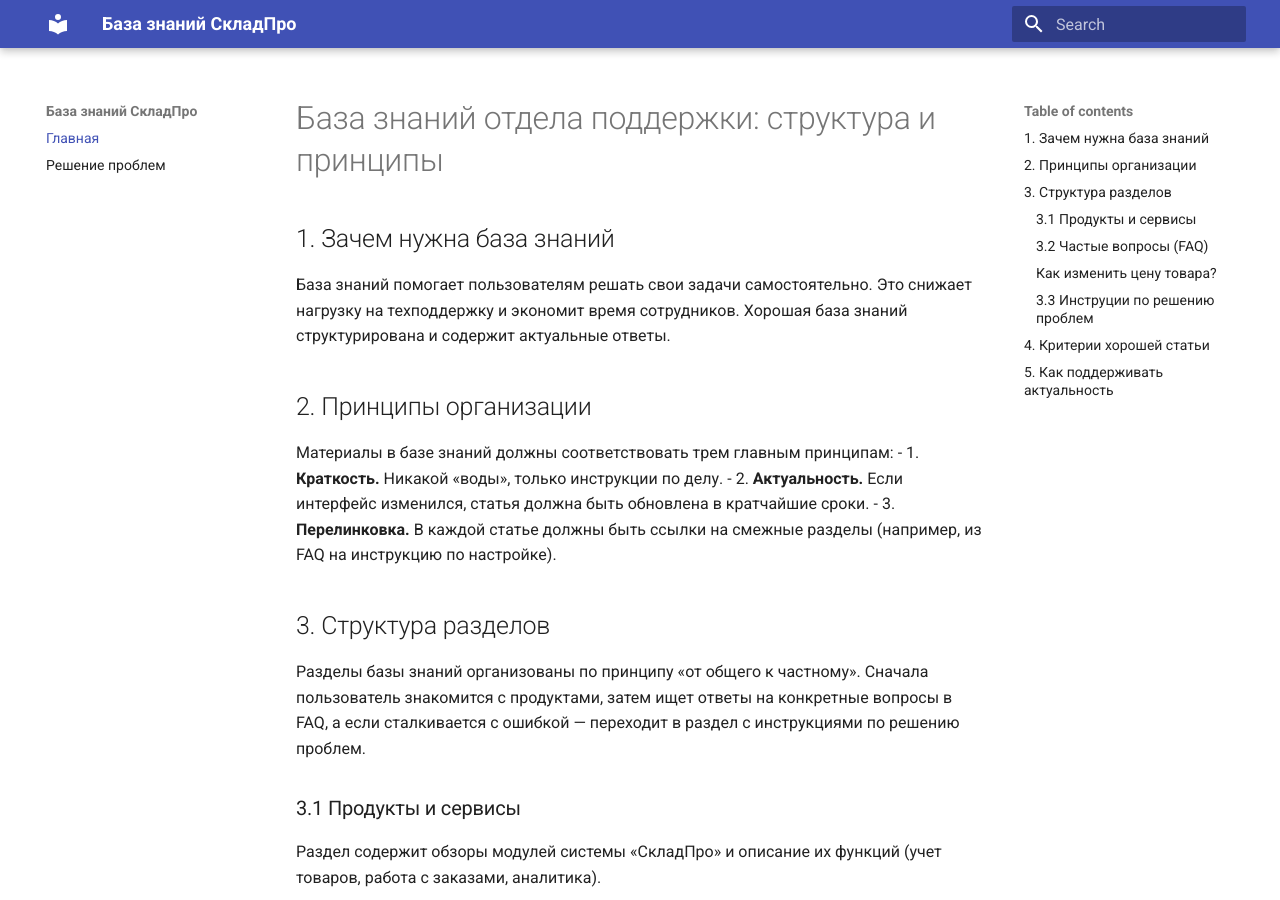
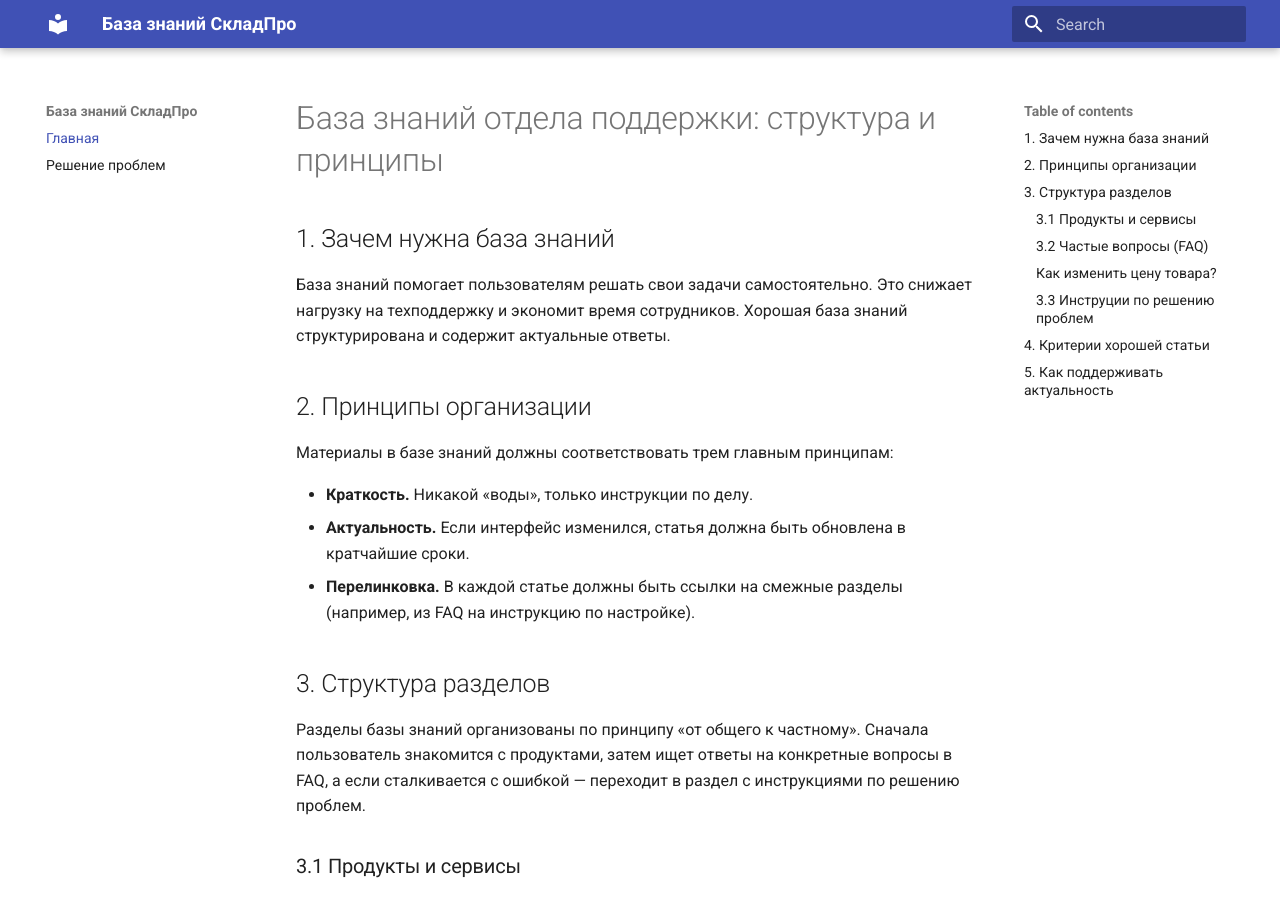
Before and after one commit to KinoraNik/knowledge-base, an MkDocs documentation site: the page built from docs/index.md, in a window 1280 px wide and 900 px high. Built offline with MkDocs 1.6.1 and Material for MkDocs 9.7.7, drawn with Linux system fonts in a browser that asks for light colours.

Commit message:
Update index.md

```diff
--- a/docs/index.md
+++ b/docs/index.md
@@ -3,9 +3,10 @@
 База знаний помогает пользователям решать свои задачи самостоятельно. Это снижает нагрузку на техподдержку и экономит время сотрудников. Хорошая база знаний структурирована и содержит актуальные ответы.
 ## 2. Принципы организации
 Материалы в базе знаний должны соответствовать трем главным принципам:
-- 1. **Краткость.** Никакой «воды», только инструкции по делу.
-- 2. **Актуальность.** Если интерфейс изменился, статья должна быть обновлена в кратчайшие сроки.
-- 3. **Перелинковка.** В каждой статье должны быть ссылки на смежные разделы (например, из FAQ на инструкцию по настройке).
+
+- **Краткость.** Никакой «воды», только инструкции по делу.
+- **Актуальность.** Если интерфейс изменился, статья должна быть обновлена в кратчайшие сроки.
+- **Перелинковка.** В каждой статье должны быть ссылки на смежные разделы (например, из FAQ на инструкцию по настройке).
 ## 3. Структура разделов
 Разделы базы знаний организованы по принципу «от общего к частному». Сначала пользователь знакомится с продуктами, затем ищет ответы на конкретные вопросы в FAQ, а если сталкивается с ошибкой — переходит в раздел с инструкциями по решению проблем.
 
```
